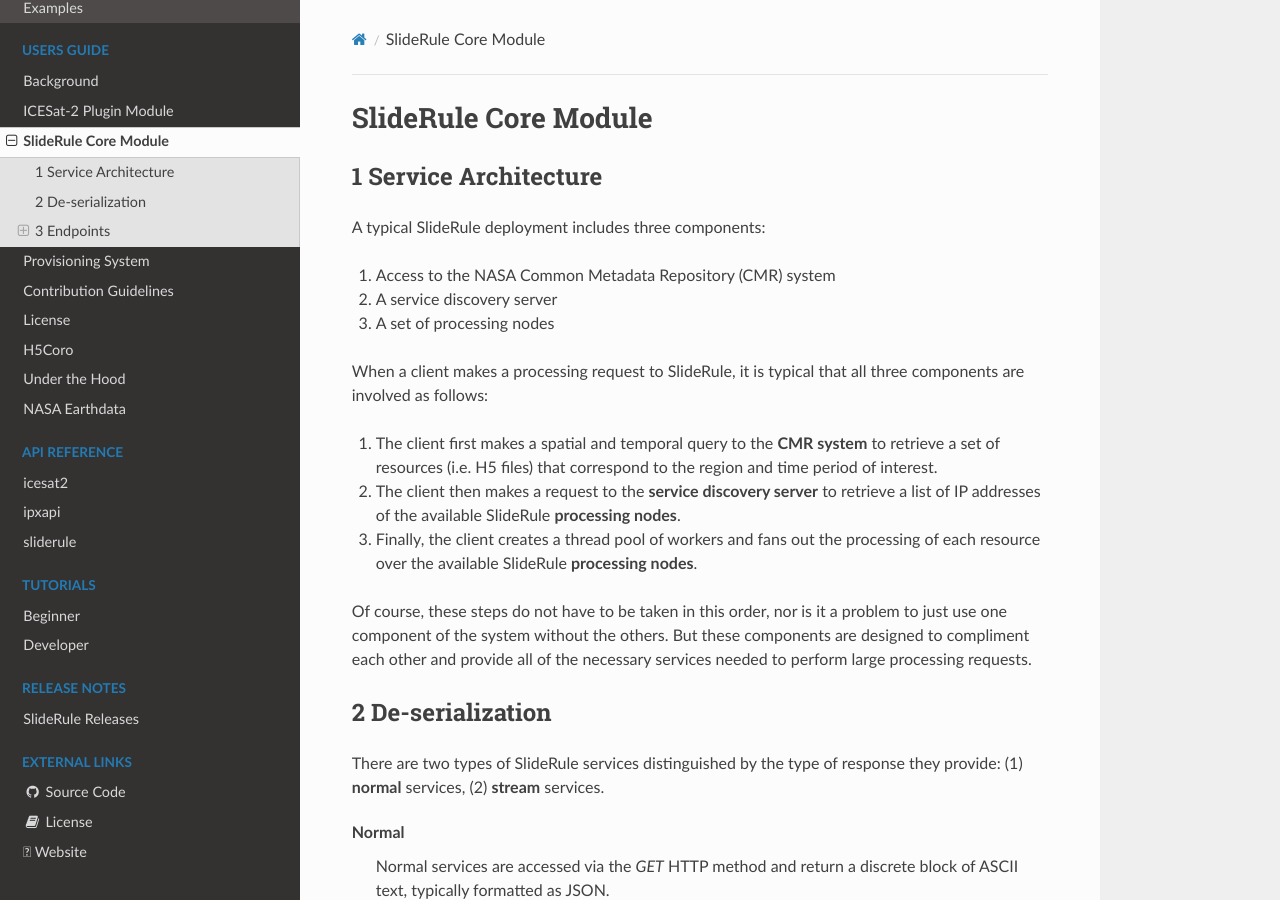
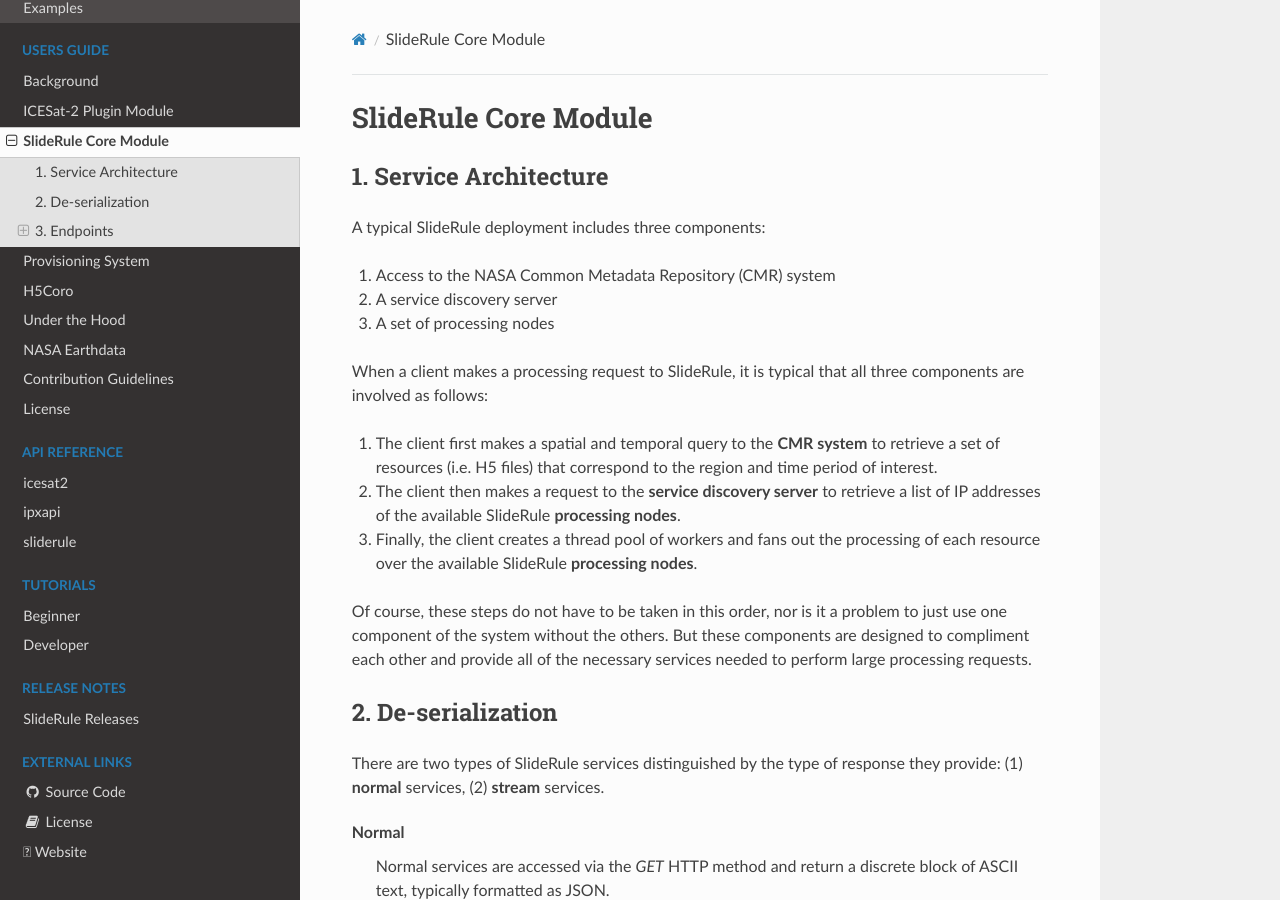
Before and after one commit to jhkennedy/sliderule-docs, a Sphinx documentation site: the page built from rtd/source/user_guide/SlideRule.rst, in a window 1280 px wide and 900 px high. Built offline with Sphinx 7.4.7 and the Read the Docs theme 2.0.0, drawn with Linux system fonts in a browser that asks for light colours; pages that are not in the unit, such as notebooks, are missing from menus; some of the changed text lies outside the part shown.

Commit message:
cosmetic fixes for rtd

```diff
--- a/rtd/source/index.rst
+++ b/rtd/source/index.rst
@@ -88,11 +88,11 @@
    user_guide/ICESat-2.rst
    user_guide/SlideRule.rst
    user_guide/prov-sys.rst
-   user_guide/Contributing.rst
-   user_guide/License.rst
    user_guide/H5Coro.md
    user_guide/Under-the-Hood.rst
    user_guide/NASA-Earthdata.rst
+   user_guide/Contributing.rst
+   user_guide/License.rst
 
 .. toctree::
    :hidden:
--- a/rtd/source/user_guide/SlideRule.rst
+++ b/rtd/source/user_guide/SlideRule.rst
@@ -2,8 +2,8 @@
 SlideRule Core Module
 =====================
 
-1 Service Architecture
-######################
+1. Service Architecture
+#######################
 
 A typical SlideRule deployment includes three components:
 
@@ -21,8 +21,8 @@
 But these components are designed to compliment each other and provide all of the necessary services needed to perform large processing requests.
 
 
-2 De-serialization
-##################
+2. De-serialization
+###################
 
 There are two types of SlideRule services distinguished by the type of response they provide: (1) **normal** services, (2) **stream** services.
 
@@ -76,8 +76,8 @@
         }
 
 
-3 Endpoints
-###########
+3. Endpoints
+############
 
 
 definition
```
